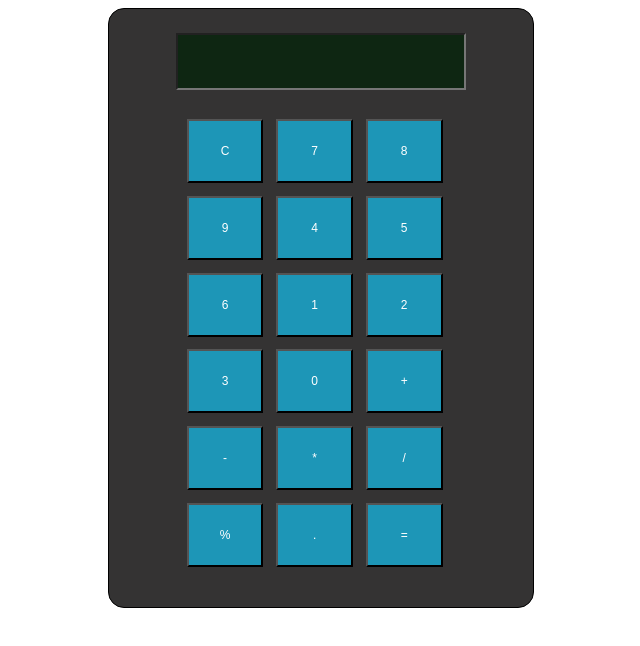
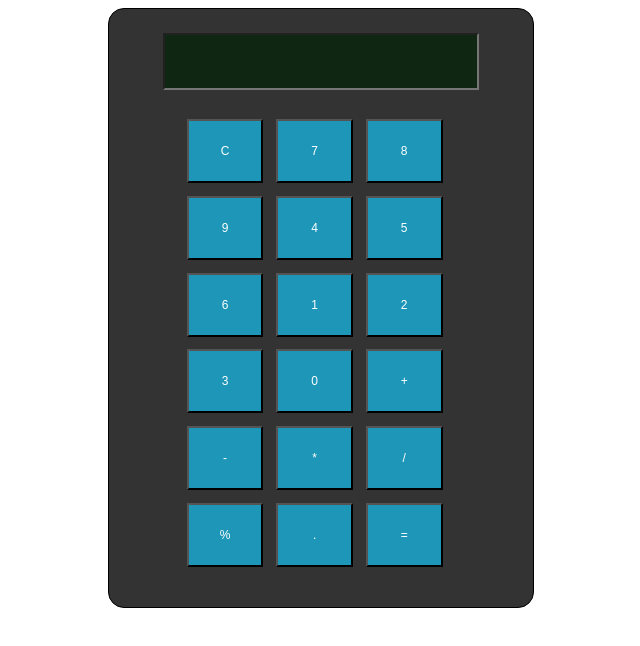
Before and after one commit to Tushalhansola124/Calculator2, a React (Vite) app: page / in a window 1280 px wide. Shown: the top 646 px of the page, without its empty margins (319-959 px from the left). Built offline with nearby package versions, Linux system fonts and the light colour scheme.

Commit message:
Update App.css

```diff
--- a/src/App.css
+++ b/src/App.css
@@ -6,7 +6,7 @@
   background-color: rgba(17, 16, 16, 0.851);
 }
 .input{
-  width:22vw;
+  width:24vw;
   height:4vw;
   outline: none;
   background-color: rgba(3, 34, 9, 0.774);
```
